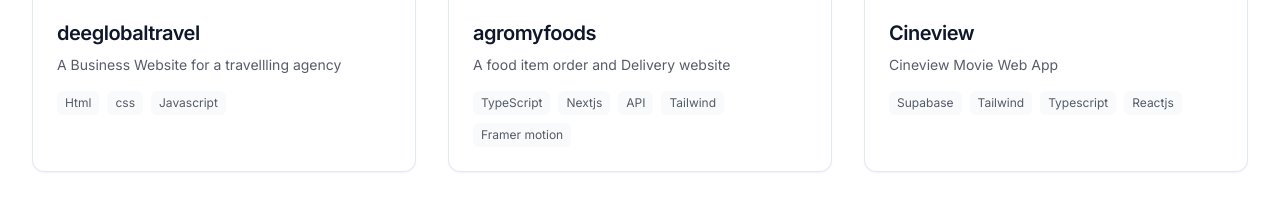
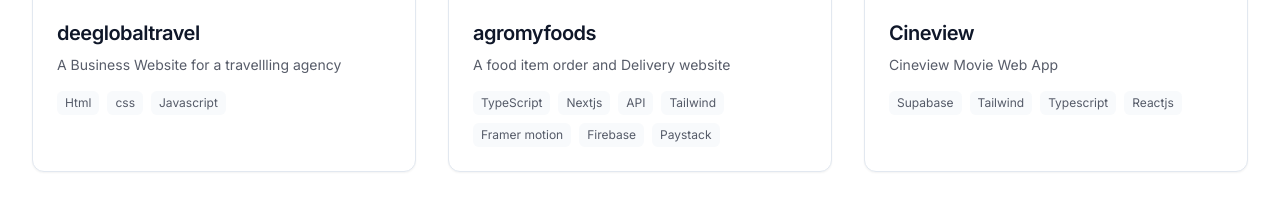
Before and after one commit to AKTEM/Portfolio-website, a React (Vite) app: page / in a window 1280 px wide. Shown: the part 2700-2903 px from the top of the page. Built offline with nearby package versions, Linux system fonts and the light colour scheme.

Commit message:
Porject update

```diff
--- a/src/components/Projects.tsx
+++ b/src/components/Projects.tsx
@@ -30,7 +30,7 @@ const projects: Project[] = [
     title: 'agromyfoods',
     description: 'A food item order and Delivery website',
     imageUrl: '/img/agro.jpeg',
-    tags: ['TypeScript', 'Nextjs', 'API', 'Tailwind','Framer motion'],
+    tags: ['TypeScript', 'Nextjs', 'API', 'Tailwind','Framer motion','Firebase', 'Paystack'],
     githubUrl: 'https://github.com/AKTEM/Agromyfoodsweb',
     liveUrl: 'https://www.agromyfoods.com/',
     featured: true,
```
